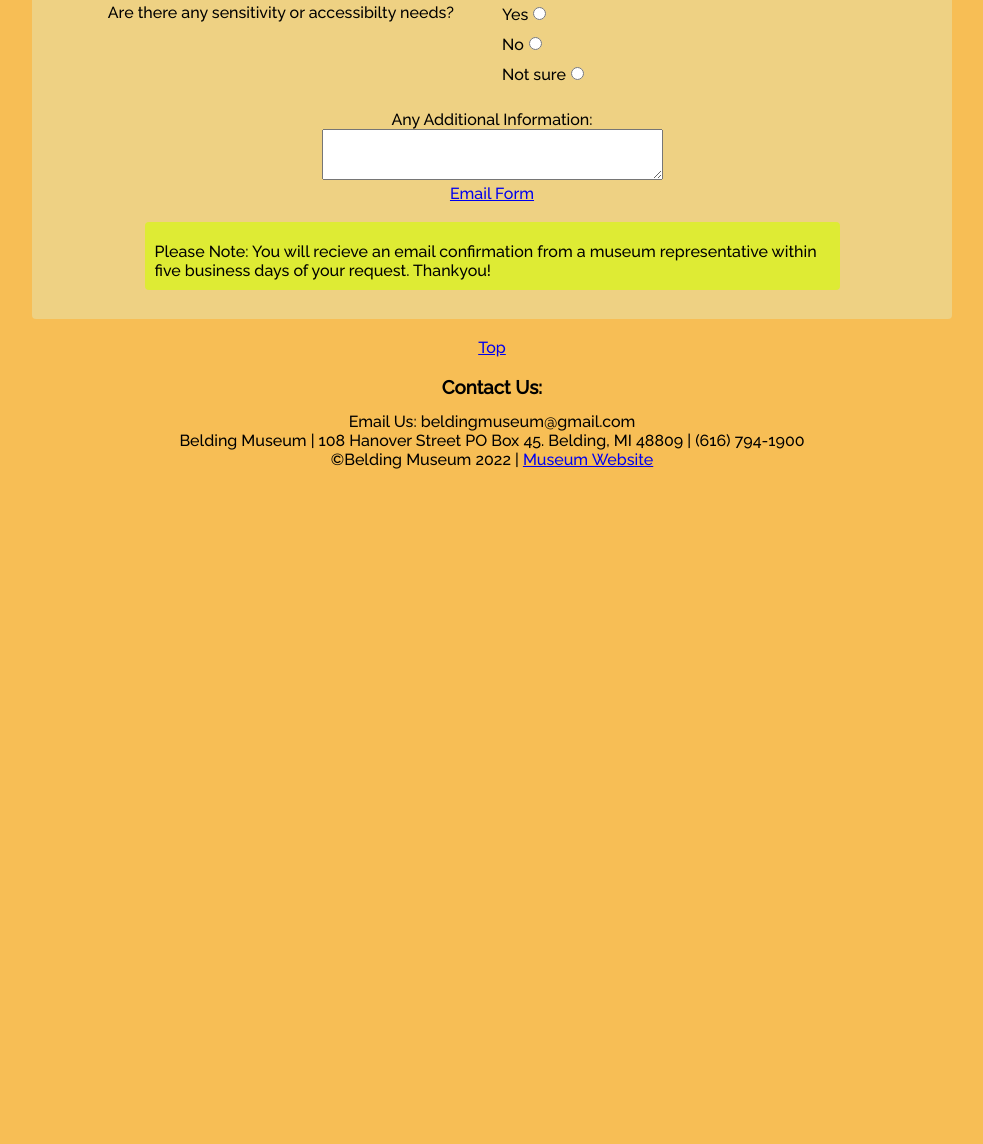
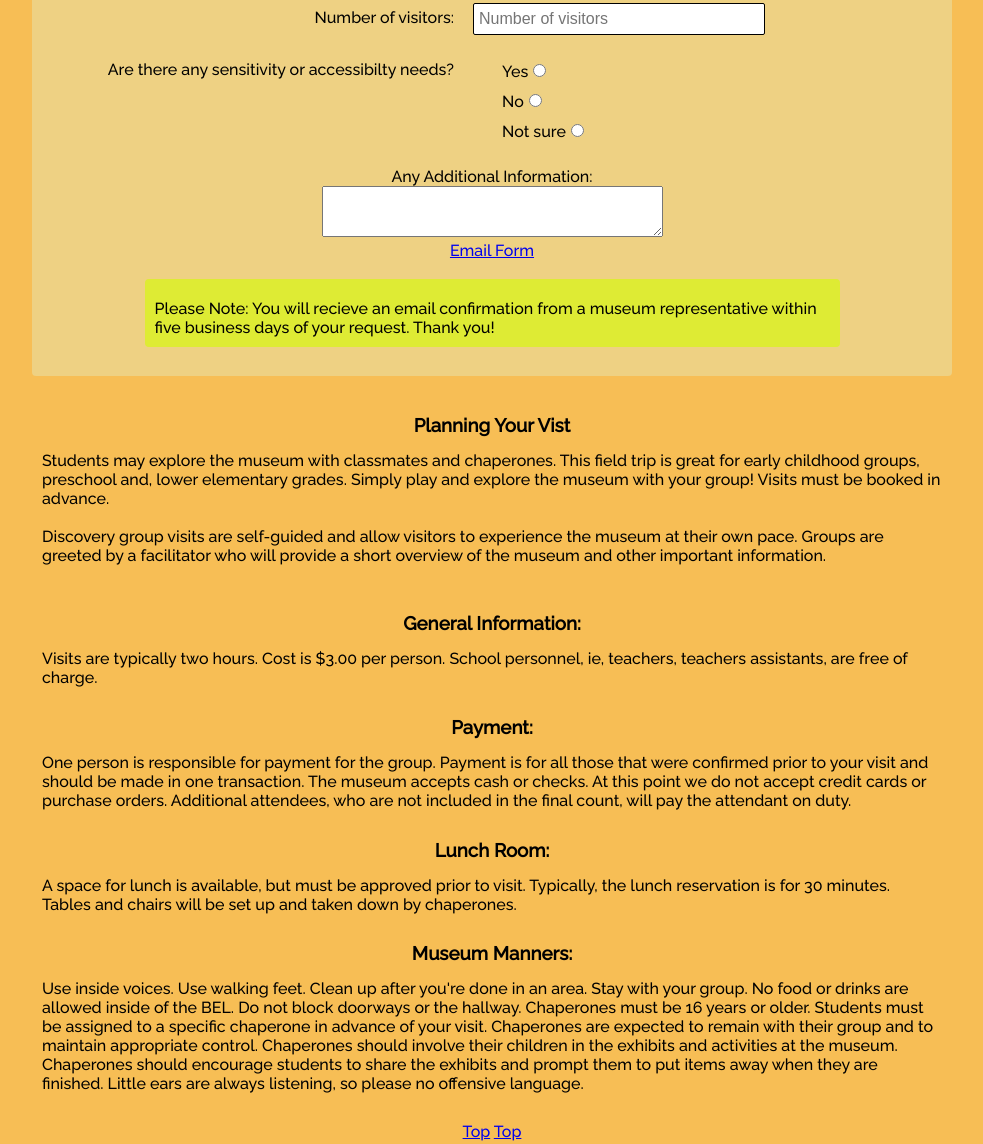
Before and after one commit to tpartridge1/BelMuseumForm, a plain HTML site: page index.html in a window 1280 px wide. Shown: the part 716-1860 px from the top of the page, without its empty margins (148-1131 px from the left). Before the commit the page ends 1193 px from the top, so only its background shows below. Drawn offline with Linux system fonts and the light colour scheme.

Commit message:
Added price and plan your visit to form

```diff
--- a/index.html
+++ b/index.html
@@ -1,16 +1,20 @@
 <!DOCTYPE html>
 <html>
+
 <head>
   <meta charset="utf-8">
   <link href="style.css" rel="stylesheet" type="text/css">
   <title>Belding Museum Tour Request Form</title>
 </head>
+
 <body>
   <!--Heading and instructions for use of online form-->
   <h2>Belding Museum Tour Request Form</h2>
   For us to fulfill your tour request, please fill out the applicable information.
   <br>
-
+  <br>
+  <a href="#planvisit">Planning Your Visit</a><br>
+  <br>
   <br>
   <!--form-->
   <form>
@@ -20,7 +24,8 @@
           <label for="name" id="name-label">Contact Name:</label>
         </div>
         <div class="rightTab">
-          <input autofocus="" class="input-field" id="name" name="name" placeholder="Enter contact name" required="" type="text">
+          <input autofocus="" class="input-field" id="name" name="name" placeholder="Enter contact name" required=""
+            type="text">
         </div>
       </div>
       <div class="rowTab">
@@ -37,11 +42,12 @@
           <label for="organization" id="organization-label">Organization:</label>
         </div>
         <div class="rightTab">
-          <input autofocus="" class="input-field" id="organization" name="organization" placeholder="Enter your organization" type="text">
+          <input autofocus="" class="input-field" id="organization" name="organization"
+            placeholder="Enter your organization, group or name" type="text">
         </div>
       </div>
       <br>
-      <b>**Please choose three flexible dates you would like to visit the BEL.</b>
+      <b>**Please choose three flexible dates you would like to visit the Belding Museum.</b>
       <br>
       <br>
       <div class="rowTab">
@@ -81,7 +87,8 @@
           <label for="name" id="arrival-label">Arrival Time:</label>
         </div>
         <div class="rightTab">
-          <input autofocus="" class="input-field" id="arrival" name="arrival" placeholder="Enter arrival time, ex: 2pm" type="text">
+          <input autofocus="" class="input-field" id="arrival" name="arrival" placeholder="Enter arrival time, ex: 2pm"
+            type="text">
         </div>
       </div>
       <div class="rowTab">
@@ -89,7 +96,8 @@
           <label for="departure" id="departure-label">Departure Time:</label>
         </div>
         <div class="rightTab">
-          <input autofocus="" class="input-field" id="departure" name="departure" placeholder="Enter departure time ex: 3pm" type="text">
+          <input autofocus="" class="input-field" id="departure" name="departure"
+            placeholder="Enter departure time ex: 3pm" type="text">
         </div>
       </div>
       <div class="rowTab">
@@ -97,7 +105,8 @@
           <label for="students" id="students-label">Number of visitors:</label>
         </div>
         <div class="rightTab">
-          <input autofocus="" class="input-field" id="students" name="visitors" placeholder="Number of visitors" type="number">
+          <input autofocus="" class="input-field" id="students" name="visitors" placeholder="Number of visitors"
+            type="number">
         </div>
       </div>
 
@@ -115,8 +124,10 @@
                   <textarea cols="40" id="remarks" name="remarks" placeholder="list them here..." rows="3"></textarea>
                 </div>
               </li>
-              <li class="radio"><label>No<input class="accessGroups" name="radio-buttons" onclick="show1();" type="radio" value="2"></label></li>
-              <li class="radio"><label>Not sure<input class="accessGroups" name="radio-buttons" onclick="show1();" type="radio" value="3"></label></li>
+              <li class="radio"><label>No<input class="accessGroups" name="radio-buttons" onclick="show1();"
+                    type="radio" value="2"></label></li>
+              <li class="radio"><label>Not sure<input class="accessGroups" name="radio-buttons" onclick="show1();"
+                    type="radio" value="3"></label></li>
             </ul>
           </div>
         </div>
@@ -124,9 +135,10 @@
       <div>
         <label for="remarks">Any Additional Information:</label><br>
         <textarea cols="40" id="remarks" name="remarks" rows="3"></textarea><br>
-        <a href= "mailto:john@example.com ? {subject} = {subject}" >Email Form</a>
+        <a href="mailto:john@example.com ? {subject} = {subject}">Email Form</a>
         <br><br>
-        <p style="background-color: #deeb34">Please Note: You will recieve an email confirmation from a museum representative within five business days of your request. Thankyou!</p>
+        <p style="background-color: #deeb34">Please Note: You will recieve an email confirmation from a museum
+          representative within five business days of your request. Thank you!</p>
 
       </div><br>
       <div id="print">
@@ -138,6 +150,34 @@
   <br>
   <!--end of form-->
 
+  <h3><a id="planvisit" name="planvisit">Planning Your Vist</a></h3>
+  <p>Students may explore the museum with classmates and chaperones. This field trip is great for early childhood
+    groups, preschool and, lower elementary grades. Simply play and explore the museum with your group! Visits must be
+    booked in advance.<br>
+    <br>
+    Discovery group visits are self-guided and allow visitors to experience the museum at their own pace.
+    Groups are greeted by a facilitator who will provide a short overview of the museum and other important information.
+  </p><br>
+  <h3>General Information:</h3>
+  <p>Visits are typically two hours. Cost is $3.00 per person. School personnel, ie, teachers, teachers assistants, are
+    free of charge.</p>
+  <h3>Payment:</h3>
+  <p>One person is responsible for payment for the group. Payment is for all those that were confirmed prior to your
+    visit and should be made in one transaction. The museum accepts cash or checks. At this point we do not accept
+    credit cards or purchase orders. Additional attendees, who are not included in the final count, will pay the
+    attendant on duty.</p>
+  <h3>Lunch Room:</h3>
+  <p>A space for lunch is available, but must be approved prior to visit. Typically, the lunch reservation is for 30
+    minutes. Tables and chairs will be set up and taken down by chaperones.</p>
+  <h3>Museum Manners:</h3>
+  <p>Use inside voices. Use walking feet. Clean up after you're done in an area. Stay with your group. No food or drinks
+    are allowed inside of the BEL. Do not block doorways or the hallway. Chaperones must be 16 years or older. Students
+    must be assigned to a specific chaperone in advance of your visit. Chaperones are expected to remain with their
+    group and to maintain appropriate control. Chaperones should involve their children in the exhibits and activities
+    at the museum. Chaperones should encourage students to share the exhibits and prompt them to put items away when
+    they are finished. Little ears are always listening, so please no offensive language.</p><br>
+  <a href="index.html" target="_top">Top</a>
+
   <a href="index.html" target="_top">Top</a>
   <!--footer and contact information-->
   <h3>Contact Us:</h3><br>
@@ -148,4 +188,5 @@
   </script>
   </form>
 </body>
+
 </html>
```
Lines whose indentation alone changed are shown as unchanged.
